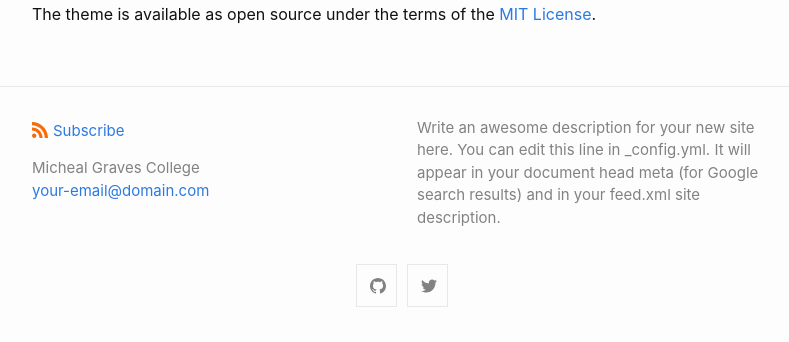
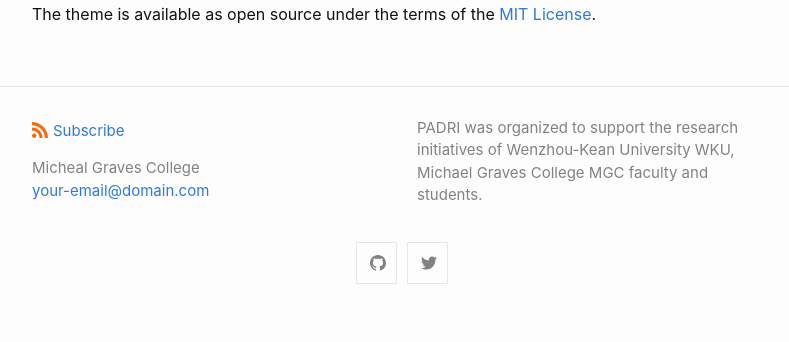
Before and after one commit to KeanMGC/padri, a Jekyll site: the page built from index.md, in a window 1280 px wide and 900 px high, scrolled down 1766 px, cut to the strip 558-900 px from the top of the window. Shown: the whole strip, without its empty margins (238-1027 px from the left). Built offline with Jekyll 4.4.1, drawn with Linux system fonts in a browser that asks for light colours; after the commit the page ends 2643 px from its top, so only the background shows below that.

Commit message:
Update _config.yml

```diff
--- a/_config.yml
+++ b/_config.yml
@@ -3,9 +3,8 @@ author:
   name: Micheal Graves College
   email: your-email@domain.com
 description: > # this means to ignore newlines until "show_excerpts:"
-  Write an awesome description for your new site here. You can edit this
-  line in _config.yml. It will appear in your document head meta (for
-  Google search results) and in your feed.xml site description.
+    PADRI was organized to support the research initiatives of Wenzhou-Kean University WKU, Michael Graves College MGC faculty and students.
+
 
 show_excerpts: false # set to true to show excerpts on the homepage
 
```
